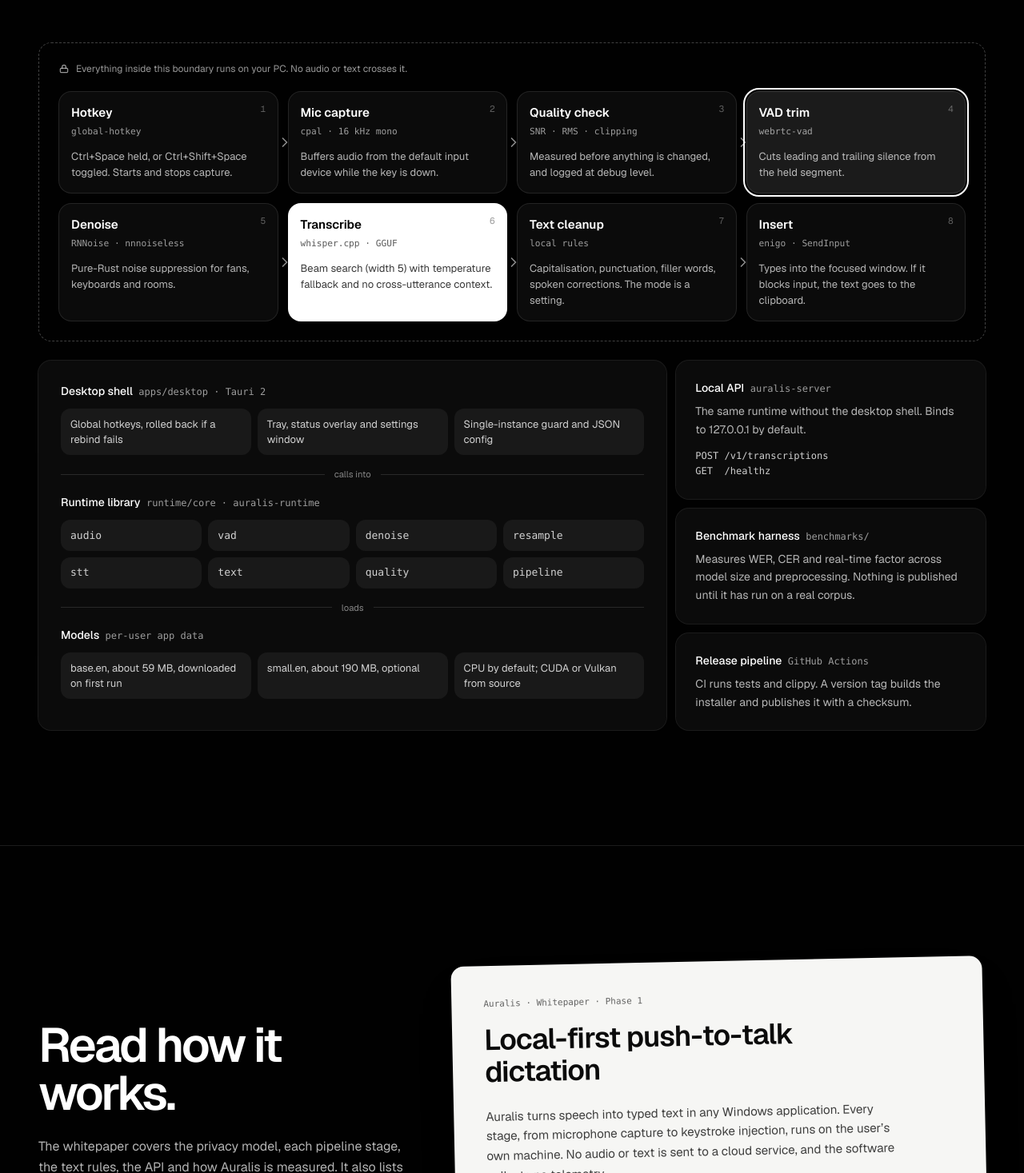
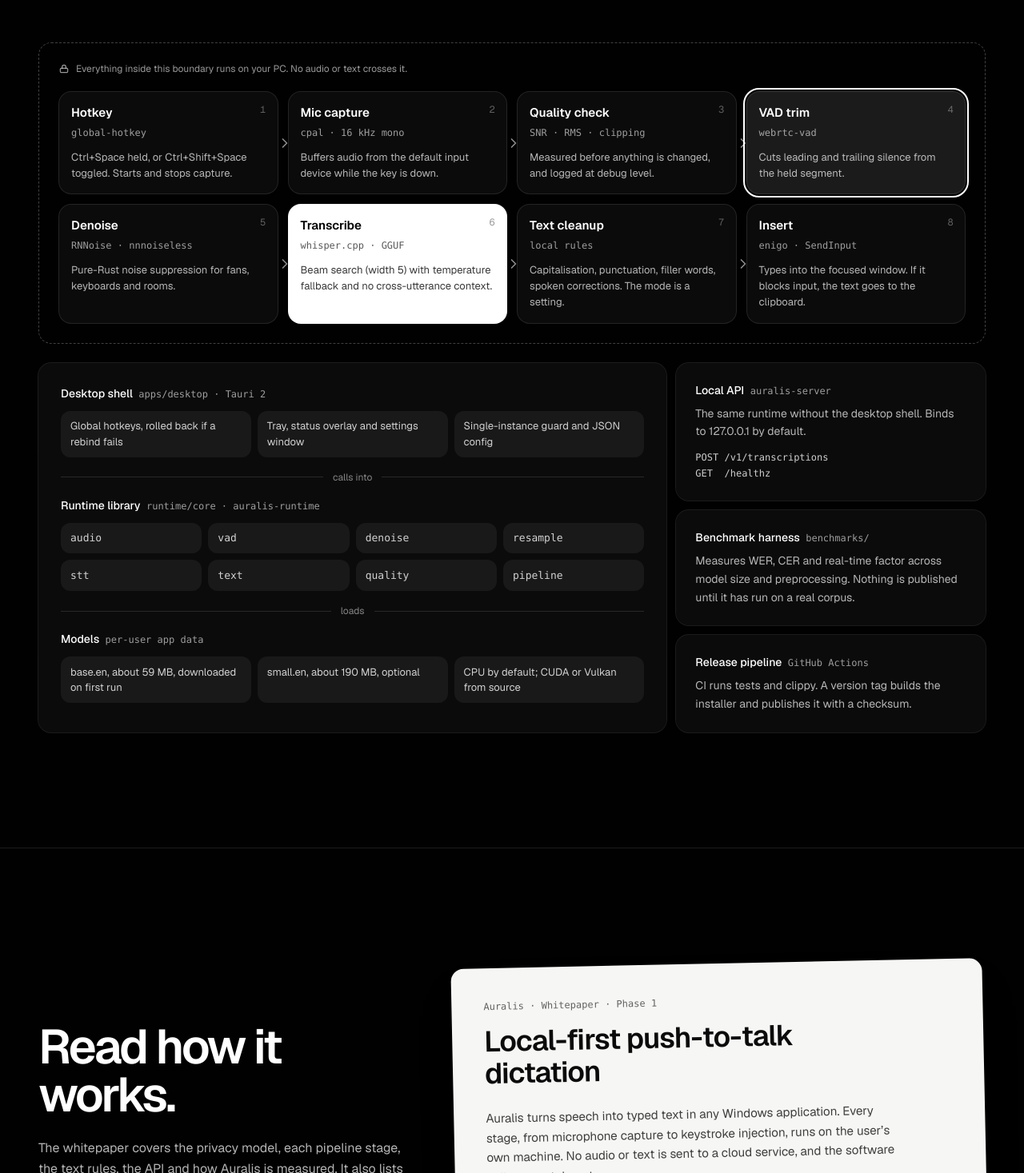
Before and after one commit to Sagexd08/Auralis, a plain HTML site: page apps/web/index.html in a window 1280 px wide. Shown: the part 1975-3442 px from the top of the page at 80% size. Drawn offline with nearby package versions, Linux system fonts and the light colour scheme; no server answers.

```diff
--- a/apps/web/index.html
+++ b/apps/web/index.html
@@ -28,7 +28,7 @@
   }
   .blk { position: relative; display: flex; flex-direction: column; gap: .25rem; border-radius: 1rem; background: rgba(255,255,255,.04); box-shadow: inset 0 0 0 1px rgba(255,255,255,.10); padding: 1rem; }
   .blk b { font-size: .95rem; font-weight: 600; }
-  .blk i { font-style: normal; font-family: ui-monospace, SFMono-Regular, Menlo, monospace; font-size: .7rem; color: rgba(255,255,255,.6); }
+  .blk i { font-style: normal; font-family: ui-monospace, SFMono-Regular, Menlo, monospace; font-size: .75rem; color: rgba(255,255,255,.6); }
   .blk span { margin-top: .5rem; font-size: .8125rem; line-height: 1.55; color: rgba(255,255,255,.7); }
   .blk-key { background: #fff; box-shadow: none; }
   .blk-key b { color: #010101; } .blk-key i { color: rgba(1,1,1,.65); } .blk-key span { color: rgba(1,1,1,.78); }
@@ -38,13 +38,13 @@
   pre { scrollbar-color: rgba(255,255,255,.25) transparent; }
   kbd, code, pre, .font-mono { font-family: 'Geist Mono', ui-monospace, SFMono-Regular, Menlo, monospace; }
   .blk { counter-increment: stage; }
-  .blk::after { content: counter(stage); position: absolute; top: .85rem; right: .95rem; font-family: 'Geist Mono', monospace; font-size: .7rem; color: rgba(255,255,255,.35); font-variant-numeric: tabular-nums; }
+  .blk::after { content: counter(stage); position: absolute; top: .85rem; right: .95rem; font-family: 'Geist Mono', monospace; font-size: .75rem; color: rgba(255,255,255,.35); font-variant-numeric: tabular-nums; }
   .blk-key::after { color: rgba(1,1,1,.4); }
   #pipe { counter-reset: stage; }
   .blk { transition: outline-color .3s, background-color .3s; outline: 2px solid transparent; outline-offset: 2px; }
   .blk.on { outline-color: #fff; background: rgba(255,255,255,.10); }
   .blk-key.on { background: #fff; }
-  .link { display: flex; align-items: center; gap: .75rem; margin: 1rem 0; font-size: .7rem; color: rgba(255,255,255,.5); }
+  .link { display: flex; align-items: center; gap: .75rem; margin: 1rem 0; font-size: .75rem; color: rgba(255,255,255,.5); }
   .link::before, .link::after { content: ''; flex: 1; height: 1px; background: rgba(255,255,255,.12); }
   .kcap { font-size: .75rem; border-radius: .5rem; border: 1px solid rgba(255,255,255,.2); background: rgba(255,255,255,.08); padding: .3rem .6rem; transition: background-color .15s, color .15s, transform .15s, border-color .15s; }
   .kcap.down { background: #fff; color: #010101; border-color: #fff; transform: translateY(1px); }
@@ -166,7 +166,7 @@
       <div id="demo" class="demo overflow-hidden rounded-2xl bg-[#0c0c0d] ring-1 ring-white/15 shadow-[0_30px_80px_-30px_rgba(0,0,0,0.9)]">
         <div class="flex items-center justify-between border-b border-white/10 px-4 py-3">
           <span class="text-xs text-white/60">Notes</span>
-          <span id="demo-status" class="rounded-full bg-white/10 px-3 py-1 font-mono text-[11px] text-white/80">Idle</span>
+          <span id="demo-status" class="rounded-full bg-white/10 px-3 py-1 font-mono text-xs text-white/80">Idle</span>
         </div>
         <div class="min-h-[11rem] px-5 py-6 sm:px-7 sm:py-8">
           <p class="text-xl leading-snug tracking-tight sm:text-2xl lg:text-[1.75rem]"><span id="demo-text"></span><span class="caret" aria-hidden="true"></span></p>
@@ -284,7 +284,7 @@
 
     <a href="whitepaper.html" class="rv paper group block lg:col-span-7" aria-label="Open the Auralis whitepaper">
       <div class="paper-sheet rounded-2xl bg-[#f6f6f4] p-7 text-[#0b0b0b] sm:p-10">
-        <p class="font-mono text-[11px] text-black/60">Auralis · Whitepaper · Phase 1</p>
+        <p class="font-mono text-xs text-black/60">Auralis · Whitepaper · Phase 1</p>
         <h3 class="mt-4 max-w-[18ch] text-3xl font-semibold leading-[1.05] tracking-tight sm:text-4xl">Local-first push-to-talk dictation</h3>
         <p class="mt-6 max-w-[52ch] text-sm leading-relaxed text-black/75 sm:text-[0.95rem]">Auralis turns speech into typed text in any Windows application. Every stage, from microphone capture to keystroke injection, runs on the user’s own machine. No audio or text is sent to a cloud service, and the software collects no telemetry.</p>
         <ul class="mt-8 grid gap-x-8 gap-y-1.5 border-t border-black/15 pt-5 font-mono text-xs text-black/70 sm:grid-cols-2">
```
Also changed, not shown: apps/web/whitepaper.html (+1 -1 lines).
